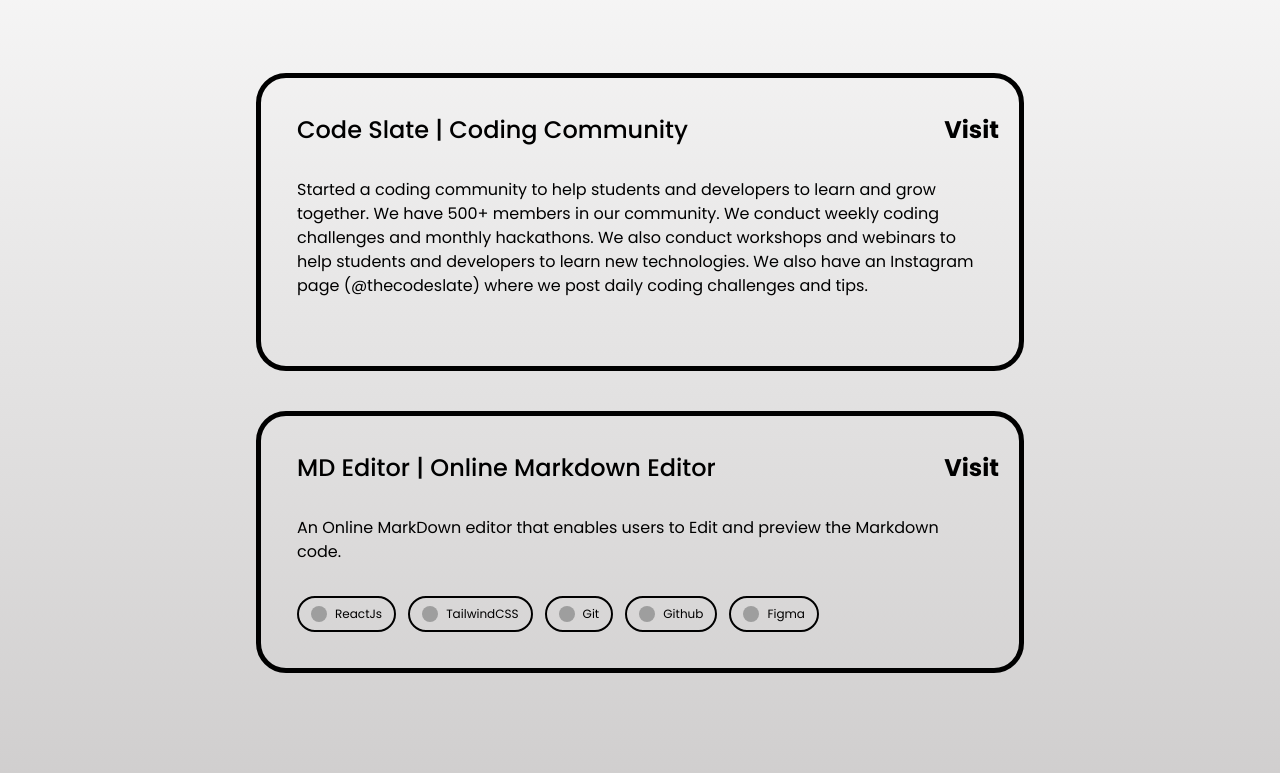
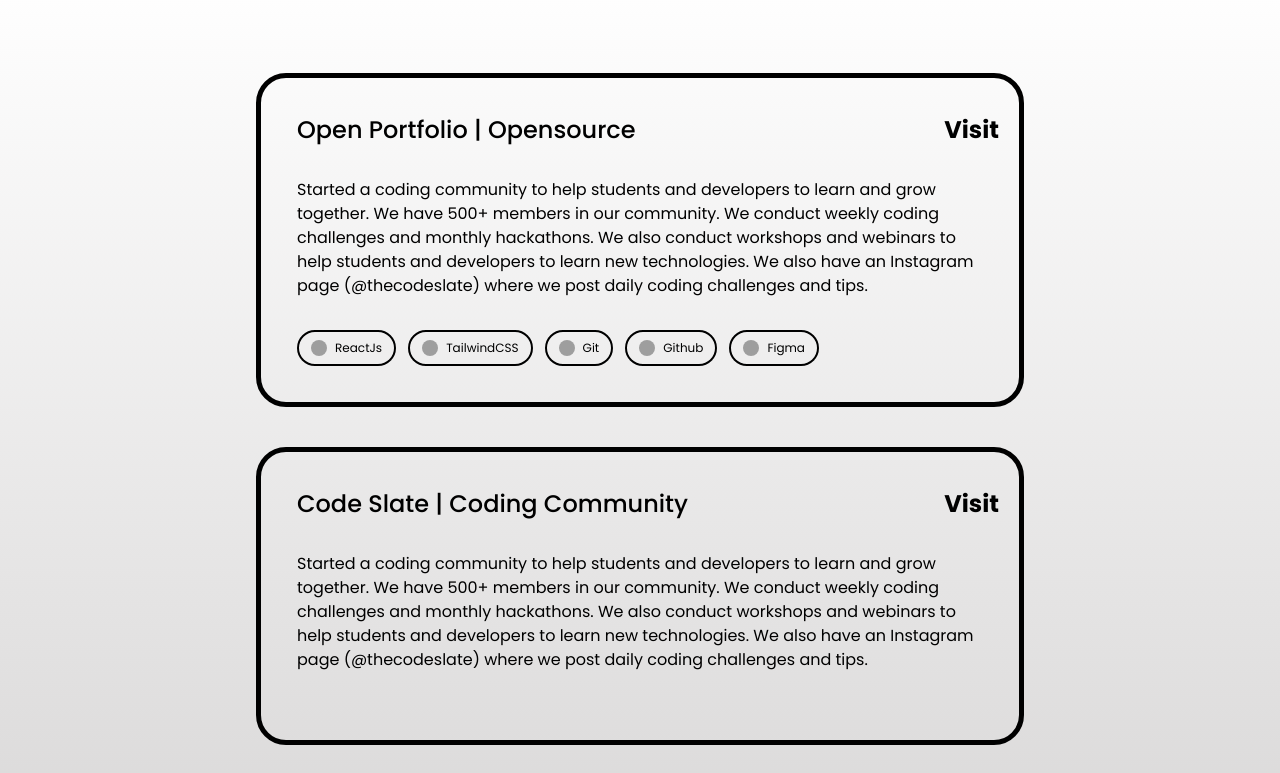
Before and after one commit to nani-samireddy/portfolio, a React (Vite) app: page / in a window 1280 px wide. Shown: the part 1927-2700 px from the top of the page. Built offline with nearby package versions, Linux system fonts and the light colour scheme; grey boxes are pictures that could not be loaded.

Commit message:
updated url

```diff
--- a/src/data/data.js
+++ b/src/data/data.js
@@ -52,13 +52,22 @@
   initiatives: [
     {
       id: 1,
+      title: 'Open Portfolio | Opensource',
+      description: 'Started a coding community to help students and developers to learn and grow together. We have 500+ members in our community. We conduct weekly coding challenges and monthly hackathons. We also conduct workshops and webinars to help students and developers to learn new technologies. We also have an Instagram page (@thecodeslate) where we post daily coding challenges and tips.',
+      link: 'https://github.com/nani-samireddy/open-portfolio',
+      techUsed: ['ReactJs', 'TailwindCSS', 'Git', 'Github', 'Figma'],
+
+
+  },
+    {
+      id: 2,
       title: "Code Slate | Coding Community",
       description:
         "Started a coding community to help students and developers to learn and grow together. We have 500+ members in our community. We conduct weekly coding challenges and monthly hackathons. We also conduct workshops and webinars to help students and developers to learn new technologies. We also have an Instagram page (@thecodeslate) where we post daily coding challenges and tips.",
       link: "https://instagram.com/thecodeslate",
     },
     {
-      id: 1,
+      id: 3,
       title: "MD Editor | Online Markdown Editor",
       description:
         "An Online MarkDown editor that enables users to Edit and preview the Markdown code.",
```
